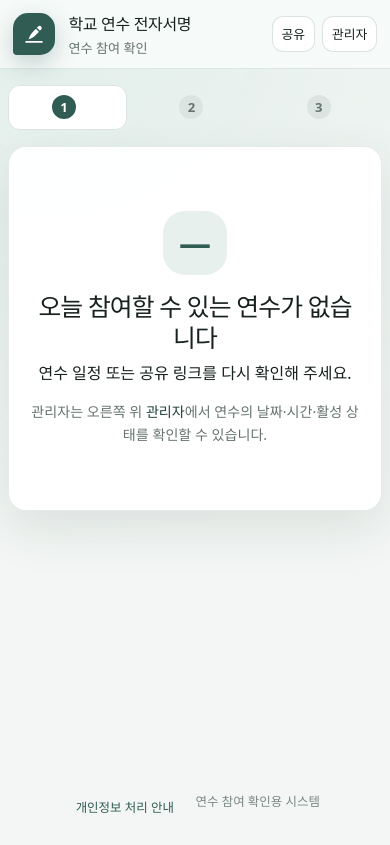
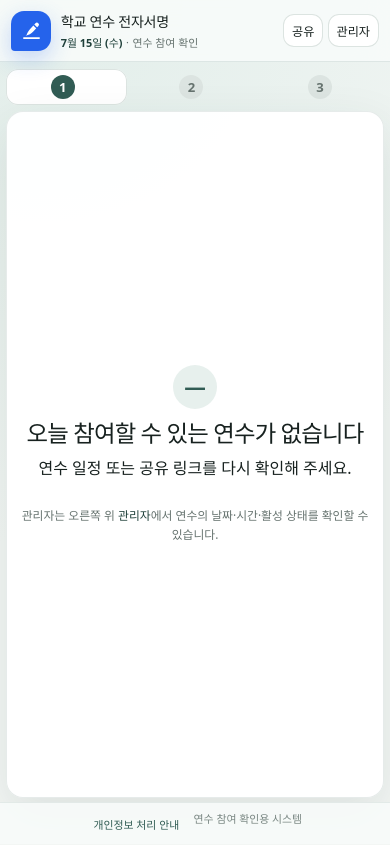
Before and after one commit to jyejye-school/training-sign, a website: page index.html in a window 390 px wide. Drawn offline with Linux system fonts and the light colour scheme.

Commit message:
메인 화면 한 화면 배치 개선

```diff
--- a/assets/app.js
+++ b/assets/app.js
@@ -1,6 +1,7 @@
 import {
   buildShareUrl,
   formatKoreanDate,
+  formatKoreanHeaderDate,
   groupStaffByDepartment,
   isPrivacyReady,
   isValidAdminPassword,
@@ -11,7 +12,7 @@ import {
   todaySeoul,
   trainingTimeLabel,
   validateTraining
-} from './core.js';
+} from './core.js?v=20260715.1';
 
 const $ = id => document.getElementById(id);
 const config = window.TRAINING_SIGN_CONFIG || {};
@@ -218,12 +219,14 @@ function applySettings(settings) {
   document.documentElement.style.setProperty('--brand', color);
   $('schoolName').textContent = settings.schoolName || config.APP_NAME || '학교 연수 전자서명';
   $('schoolSubtitle').textContent = settings.subtitle || '연수 참여 확인';
+  $('schoolDate').textContent = formatKoreanHeaderDate(state.publicData?.serverDate || todaySeoul());
   document.title = `${settings.schoolName || '학교'} 연수 전자서명`;
   $('noticeText').textContent = settings.notice || '';
   setHidden($('noticePanel'), !settings.notice);
 }
 
 function showPanel(panelId) {
+  document.body.dataset.panel = panelId;
   ['loadingPanel', 'invalidPanel', 'trainingPanel', 'personPanel', 'signaturePanel', 'successPanel']
     .forEach(id => setHidden($(id), id !== panelId));
   const step = panelId === 'personPanel' ? 2 : panelId === 'signaturePanel' ? 3 : 1;
@@ -1123,9 +1126,9 @@ async function logoutAdmin() {
 }
 
 async function initializePublicApp() {
+  $('schoolDate').textContent = formatKoreanHeaderDate(todaySeoul());
   if (!shareToken) {
-    setHidden($('loadingPanel'), true);
-    setHidden($('invalidPanel'), false);
+    showPanel('invalidPanel');
     return;
   }
   try {
--- a/assets/core.js
+++ b/assets/core.js
@@ -12,6 +12,14 @@ export function formatKoreanDate(value) {
   if (!/^\d{4}-\d{2}-\d{2}$/.test(String(value || ''))) return '';
   const [year, month, day] = value.split('-').map(Number);
   return `${year}년 ${month}월 ${day}일`;
+}
+
+export function formatKoreanHeaderDate(value) {
+  if (!/^\d{4}-\d{2}-\d{2}$/.test(String(value || ''))) return '';
+  const [year, month, day] = value.split('-').map(Number);
+  const weekdays = ['일', '월', '화', '수', '목', '금', '토'];
+  const weekday = weekdays[new Date(Date.UTC(year, month - 1, day)).getUTCDay()];
+  return `${month}월 ${day}일 (${weekday})`;
 }
 
 export function todaySeoul(now = new Date()) {
--- a/assets/styles.css
+++ b/assets/styles.css
@@ -1,4 +1,5 @@
 :root {
+  --mark-blue: #2563eb;
   --brand: #315c54;
   --brand-dark: #1f403a;
   --brand-soft: #e7f0ed;
@@ -16,7 +17,7 @@
 
 * { box-sizing: border-box; }
 html { min-height: 100%; background: var(--canvas); }
-body { margin: 0; min-height: 100vh; color: var(--ink); background: radial-gradient(circle at 12% 0%, #e2eeea 0, transparent 34rem), var(--canvas); }
+body { display: flex; flex-direction: column; margin: 0; min-height: 100vh; color: var(--ink); background: radial-gradient(circle at 12% 0%, #e2eeea 0, transparent 34rem), var(--canvas); }
 button, input, select, textarea { font: inherit; }
 button { cursor: pointer; }
 button:disabled { cursor: not-allowed; opacity: .5; }
@@ -32,11 +33,14 @@ h2, h3 { letter-spacing: -.025em; }
 .skip-link:focus { top: 1rem; }
 .hidden { display: none !important; }
 .site-header { position: sticky; top: 0; z-index: 20; display: flex; align-items: center; gap: .85rem; min-height: 76px; padding: .7rem clamp(1rem, 3vw, 2.4rem); border-bottom: 1px solid rgba(49, 92, 84, .13); background: rgba(248, 251, 250, .9); backdrop-filter: blur(16px); }
-.brand-mark { display: grid; place-items: center; width: 48px; height: 48px; border-radius: 15px 15px 15px 4px; background: var(--brand); color: white; font-size: .79rem; font-weight: 900; box-shadow: 0 8px 22px color-mix(in srgb, var(--brand) 25%, transparent); }
+.brand-mark { display: grid; place-items: center; width: 48px; height: 48px; border-radius: 15px 15px 15px 4px; background: var(--mark-blue); color: white; font-size: .79rem; font-weight: 900; box-shadow: 0 8px 22px rgba(37, 99, 235, .24); }
 .brand-mark-icon { display: block; width: 32px; height: 32px; }
 .brand-copy { min-width: 0; }
 .school-name { margin: 0; font-weight: 900; letter-spacing: -.02em; white-space: nowrap; overflow: hidden; text-overflow: ellipsis; }
-.school-subtitle { margin: .15rem 0 0; color: var(--muted); font-size: .82rem; }
+.school-meta { display: flex; align-items: center; gap: .32rem; min-width: 0; margin-top: .15rem; color: var(--muted); font-size: .78rem; }
+.school-date, .school-subtitle { margin: 0; white-space: nowrap; }
+.school-date { color: var(--brand-dark); font-weight: 800; }
+.school-subtitle { min-width: 0; overflow: hidden; text-overflow: ellipsis; }
 .header-actions { display: flex; align-items: center; gap: .45rem; margin-left: auto; }
 .icon-button, .close-button { border: 0; border-radius: 11px; background: #fff; color: var(--ink); box-shadow: inset 0 0 0 1px var(--line); padding: .62rem .78rem; font-weight: 750; }
 .close-button { width: 42px; height: 42px; padding: 0; font-size: 1.55rem; line-height: 1; }
@@ -100,6 +104,37 @@ h2, h3 { letter-spacing: -.025em; }
 .spinner { width: 38px; height: 38px; margin: 0 auto 1rem; border: 4px solid #dce4e1; border-top-color: var(--brand); border-radius: 50%; animation: spin .8s linear infinite; }
 @keyframes spin { to { transform: rotate(360deg); } }
 .site-footer { display: flex; justify-content: center; gap: 1rem; padding: 1.5rem; color: #7a8783; font-size: .78rem; }
+
+body[data-panel="loadingPanel"],
+body[data-panel="invalidPanel"],
+body[data-panel="trainingPanel"] { height: 100vh; height: 100svh; overflow: hidden; }
+body[data-panel="loadingPanel"] .page-shell,
+body[data-panel="invalidPanel"] .page-shell,
+body[data-panel="trainingPanel"] .page-shell { display: flex; flex: 1 1 auto; flex-direction: column; width: min(960px, calc(100% - 2rem)); min-height: 0; margin: clamp(.65rem, 1.8vh, 1.15rem) auto .4rem; }
+body[data-panel="loadingPanel"] .notice-panel,
+body[data-panel="invalidPanel"] .notice-panel,
+body[data-panel="trainingPanel"] .notice-panel { flex: 0 0 auto; margin-bottom: .55rem; padding: .65rem .85rem; }
+body[data-panel="loadingPanel"] .notice-panel h2,
+body[data-panel="invalidPanel"] .notice-panel h2,
+body[data-panel="trainingPanel"] .notice-panel h2 { display: none; }
+body[data-panel="loadingPanel"] .notice-panel p,
+body[data-panel="invalidPanel"] .notice-panel p,
+body[data-panel="trainingPanel"] .notice-panel p { display: -webkit-box; overflow: hidden; font-size: .82rem; line-height: 1.45; -webkit-box-orient: vertical; -webkit-line-clamp: 2; }
+body[data-panel="loadingPanel"] .stepper,
+body[data-panel="invalidPanel"] .stepper,
+body[data-panel="trainingPanel"] .stepper { flex: 0 0 auto; margin-bottom: .55rem; }
+body[data-panel="loadingPanel"] #loadingPanel,
+body[data-panel="invalidPanel"] #invalidPanel,
+body[data-panel="trainingPanel"] #trainingPanel { flex: 1 1 auto; min-height: 0; overflow-y: auto; overscroll-behavior: contain; }
+body[data-panel="loadingPanel"] .centered,
+body[data-panel="invalidPanel"] .centered { display: grid; place-content: center; padding-block: clamp(1.2rem, 3vh, 2rem); }
+body[data-panel="trainingPanel"] #trainingPanel { padding: clamp(1rem, 2.5vh, 1.6rem); }
+body[data-panel="trainingPanel"] #trainingPanel h1 { font-size: clamp(1.4rem, 3vw, 1.9rem); }
+body[data-panel="trainingPanel"] .empty-state { margin-top: .75rem; padding: clamp(.85rem, 2vh, 1.25rem) 1rem; }
+body[data-panel="trainingPanel"] .empty-training-icon { width: 40px; height: 40px; }
+body[data-panel="loadingPanel"] .site-footer,
+body[data-panel="invalidPanel"] .site-footer,
+body[data-panel="trainingPanel"] .site-footer { flex: 0 0 auto; padding: .55rem 1rem; border-top: 1px solid rgba(49, 92, 84, .1); background: rgba(248, 251, 250, .92); }
 
 .dialog { width: min(92vw, 560px); max-height: 88vh; border: 0; border-radius: 22px; padding: 0; color: var(--ink); box-shadow: 0 30px 90px rgba(19, 37, 32, .28); }
 .dialog::backdrop { background: rgba(20, 35, 31, .55); backdrop-filter: blur(4px); }
@@ -169,10 +204,13 @@ h2, h3 { letter-spacing: -.025em; }
 .toast { position: fixed; left: 50%; bottom: 1.5rem; z-index: 100; transform: translateX(-50%); min-width: min(360px, calc(100vw - 2rem)); border-radius: 12px; padding: .85rem 1rem; background: #17211f; color: #fff; text-align: center; box-shadow: 0 15px 40px rgba(0,0,0,.22); }
 
 @media (max-width: 720px) {
-  .site-header { min-height: 68px; padding-inline: .8rem; }
-  .brand-mark { width: 42px; height: 42px; }
-  .brand-mark-icon { width: 28px; height: 28px; }
-  .icon-button { padding: .55rem .62rem; font-size: .8rem; }
+  .site-header { min-height: 62px; padding: .45rem .7rem; gap: .6rem; }
+  .brand-mark { width: 40px; height: 40px; border-radius: 13px 13px 13px 4px; }
+  .brand-mark-icon { width: 27px; height: 27px; }
+  .school-name { font-size: .88rem; }
+  .school-meta { gap: .22rem; font-size: .68rem; }
+  .icon-button { padding: .48rem .55rem; font-size: .76rem; }
+  .header-actions { gap: .28rem; }
   .page-shell { width: min(100% - 1rem, 820px); margin-top: 1rem; }
   .card { border-radius: 18px; }
   .two-column, .three-column { grid-template-columns: 1fr; }
@@ -192,6 +230,40 @@ h2, h3 { letter-spacing: -.025em; }
   .export-preview-actions .button { flex: 1; }
   .export-preview-stage { height: calc(100% - 148px); padding: .45rem; }
   .export-preview-loading { inset: .45rem; }
+
+  body[data-panel="loadingPanel"] .page-shell,
+  body[data-panel="invalidPanel"] .page-shell,
+  body[data-panel="trainingPanel"] .page-shell { width: calc(100% - .75rem); margin: .45rem auto .25rem; }
+  body[data-panel="loadingPanel"] .notice-panel,
+  body[data-panel="invalidPanel"] .notice-panel,
+  body[data-panel="trainingPanel"] .notice-panel { margin-bottom: .35rem; padding: .45rem .65rem; }
+  body[data-panel="loadingPanel"] .notice-panel p,
+  body[data-panel="invalidPanel"] .notice-panel p,
+  body[data-panel="trainingPanel"] .notice-panel p { font-size: .72rem; -webkit-line-clamp: 1; }
+  body[data-panel="loadingPanel"] .stepper,
+  body[data-panel="invalidPanel"] .stepper,
+  body[data-panel="trainingPanel"] .stepper { margin-bottom: .35rem; }
+  body[data-panel="loadingPanel"] .stepper li,
+  body[data-panel="invalidPanel"] .stepper li,
+  body[data-panel="trainingPanel"] .stepper li { padding: .38rem .45rem; }
+  body[data-panel="loadingPanel"] #loadingPanel,
+  body[data-panel="invalidPanel"] #invalidPanel,
+  body[data-panel="trainingPanel"] #trainingPanel { border-radius: 17px; }
+  body[data-panel="invalidPanel"] #invalidPanel { padding: .9rem; }
+  body[data-panel="invalidPanel"] #invalidPanel h1 { font-size: clamp(1.25rem, 6vw, 1.55rem); }
+  body[data-panel="invalidPanel"] .empty-icon { width: 44px; height: 44px; margin-bottom: .65rem; font-size: 1.35rem; }
+  body[data-panel="invalidPanel"] .invalid-admin-help { margin-top: .65rem; font-size: .74rem; }
+  body[data-panel="trainingPanel"] #trainingPanel { padding: .85rem; }
+  body[data-panel="trainingPanel"] #trainingPanel h1 { font-size: clamp(1.22rem, 5.8vw, 1.5rem); }
+  body[data-panel="trainingPanel"] #trainingPanel .helper { margin-bottom: .55rem; font-size: .76rem; }
+  body[data-panel="trainingPanel"] .empty-state { margin-top: .45rem; padding: .7rem .65rem; }
+  body[data-panel="trainingPanel"] .empty-training-icon { width: 34px; height: 34px; }
+  body[data-panel="trainingPanel"] .empty-training strong { font-size: .9rem; }
+  body[data-panel="trainingPanel"] .empty-training p,
+  body[data-panel="trainingPanel"] .empty-training small { font-size: .72rem; line-height: 1.4; }
+  body[data-panel="loadingPanel"] .site-footer,
+  body[data-panel="invalidPanel"] .site-footer,
+  body[data-panel="trainingPanel"] .site-footer { gap: .55rem; padding: .42rem .7rem; font-size: .68rem; }
 }
 
 @media print {
--- a/index.html
+++ b/index.html
@@ -8,25 +8,29 @@
   <meta http-equiv="Content-Security-Policy" content="default-src 'self'; script-src 'self'; style-src 'self'; img-src 'self' data: blob:; connect-src 'self' https://script.google.com https://script.googleusercontent.com; frame-src 'self' blob:; object-src 'none'; base-uri 'self'; frame-ancestors 'none'; form-action 'self'">
   <title>학교 연수 전자서명</title>
   <link rel="icon" type="image/svg+xml" href="favicon.svg?v=20260715.2">
-  <link rel="stylesheet" href="assets/styles.css?v=20260715.3">
+  <link rel="stylesheet" href="assets/styles.css?v=20260715.4">
   <script src="assets/config.js"></script>
   <script src="vendor/qrcode.js" defer></script>
   <script src="vendor/xlsx.full.min.js" defer></script>
-  <script type="module" src="assets/app.js?v=20260715.2"></script>
+  <script type="module" src="assets/app.js?v=20260715.3"></script>
 </head>
-<body>
+<body data-panel="loadingPanel">
   <a class="skip-link" href="#mainContent">본문으로 바로가기</a>
   <header class="site-header">
     <div class="brand-mark" aria-hidden="true">
       <svg class="brand-mark-icon" viewBox="0 0 64 64" focusable="false">
         <path d="M18 44.5c7.6-1.7 13.3-4.9 18.2-10.1l12.1-12.8a4.8 4.8 0 0 0-6.9-6.7L29.3 27.7c-4.9 5.2-8 10.9-9.5 17.1l-1.8-.3Z" fill="currentColor"/>
-        <path d="m37.5 19 7.2 7" fill="none" stroke="var(--brand)" stroke-width="3.2" stroke-linecap="round"/>
+        <path d="m37.5 19 7.2 7" fill="none" stroke="var(--mark-blue)" stroke-width="3.2" stroke-linecap="round"/>
         <path d="M14 50h36" fill="none" stroke="currentColor" stroke-width="4" stroke-linecap="round"/>
       </svg>
     </div>
     <div class="brand-copy">
       <p id="schoolName" class="school-name">학교 연수 전자서명</p>
-      <p id="schoolSubtitle" class="school-subtitle">연수 참여 확인</p>
+      <div class="school-meta">
+        <p id="schoolDate" class="school-date"></p>
+        <span class="school-meta-separator" aria-hidden="true">·</span>
+        <p id="schoolSubtitle" class="school-subtitle">연수 참여 확인</p>
+      </div>
     </div>
     <div class="header-actions">
       <button id="shareButton" class="icon-button" type="button" aria-label="공유 링크와 QR 보기">공유</button>
```
Also changed, not shown: tests/core.test.mjs (+6 -0 lines), tests/static-check.mjs (+3 -0 lines).
